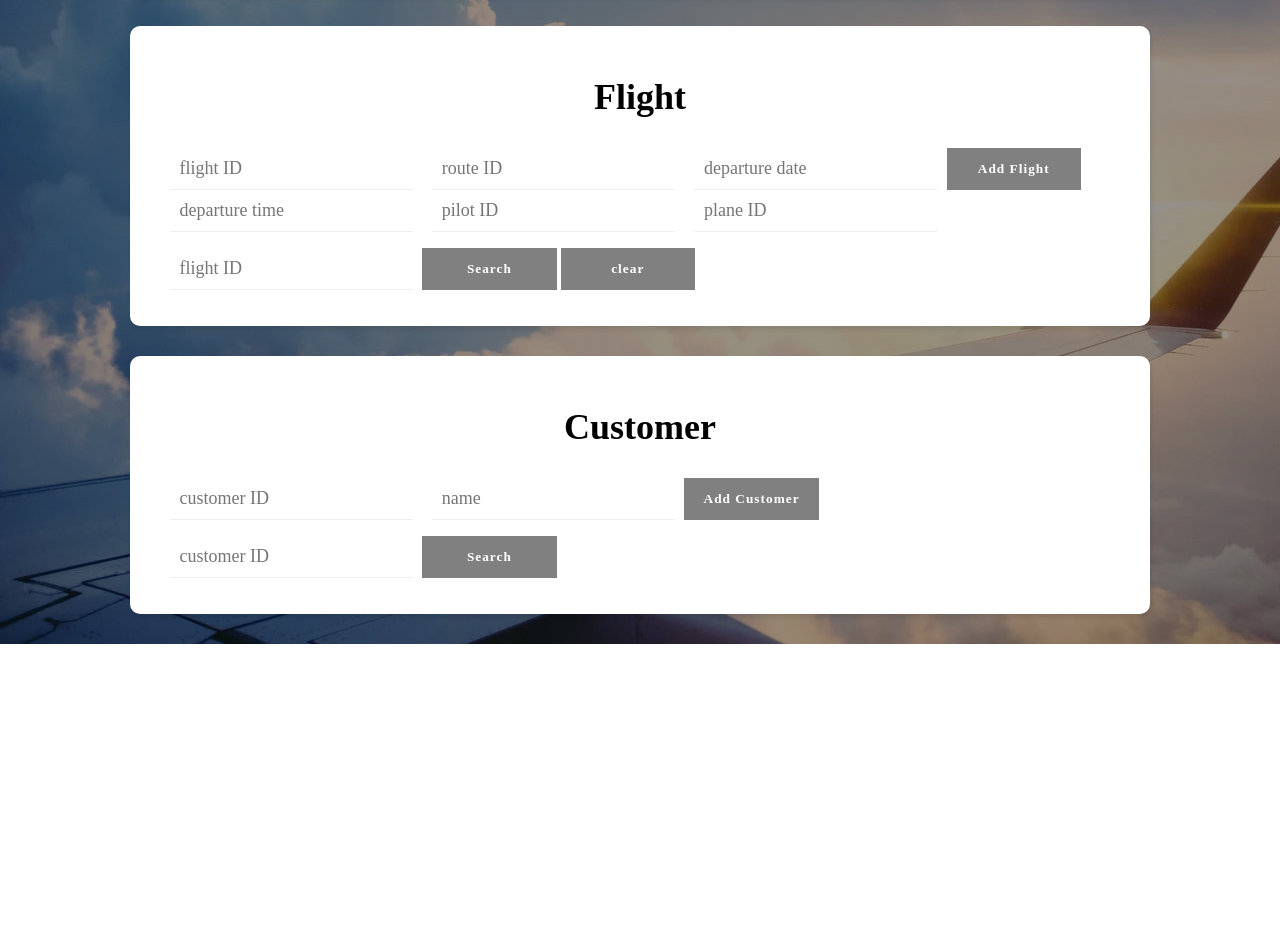
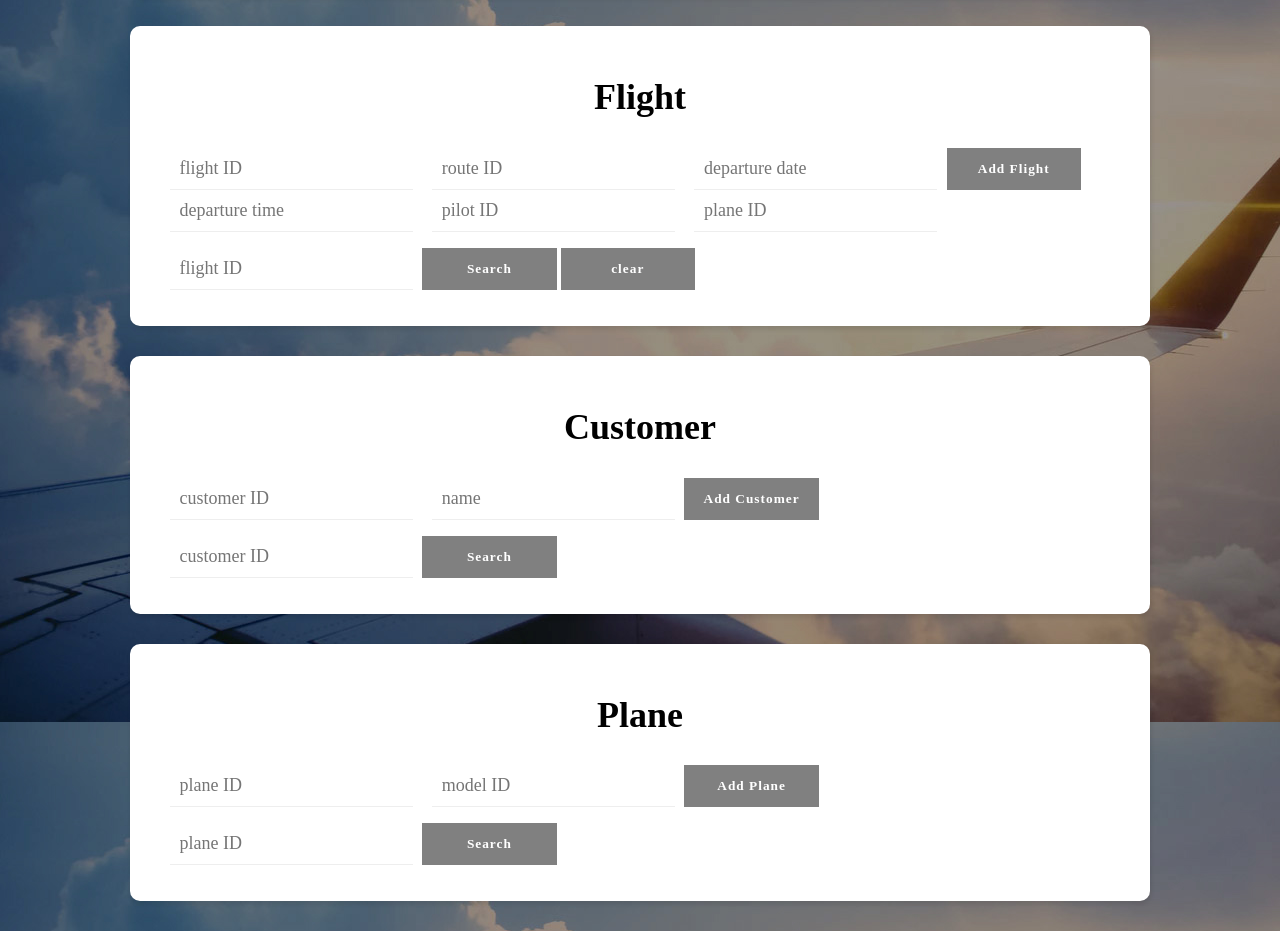
Before and after one commit to holy-moly-database-project/test, a plain HTML site: page 0118/final.html in a window 1280 px wide. Shown: the part 1076-2007 px from the top of the page. Before the commit the page ends 1720 px from the top, so only its background shows below. Drawn offline with Linux system fonts and the light colour scheme; no server answers.

Commit message:
Update final.html
plane final

```diff
--- a/0118/final.html
+++ b/0118/final.html
@@ -110,6 +110,24 @@
 
         </div>
 
+        <div class="content">
+
+            <form id="add-plane-form">
+                <h2>Plane</h2>
+                <input type="text" name="id" placeholder="plane ID">
+                <input type="text" name="mID" placeholder="model ID">
+                <button>Add Plane</button>
+            </form>
+
+            <form id="search-plane-form">
+                <input type="text" name="id" placeholder="plane ID">
+                <button>Search</button>
+            </form>
+
+            <ul id="plane-list"></ul>
+
+        </div>
+
         <script>
             // Your web app's Firebase configuration
             var firebaseConfig = {
@@ -130,5 +148,6 @@
         <script src="pilot.js"></script>
         <script src="flight.js"></script>
         <script src="customer.js"></script>
+        <script src="plane.js"></script>
     </body>
 </html>
```
